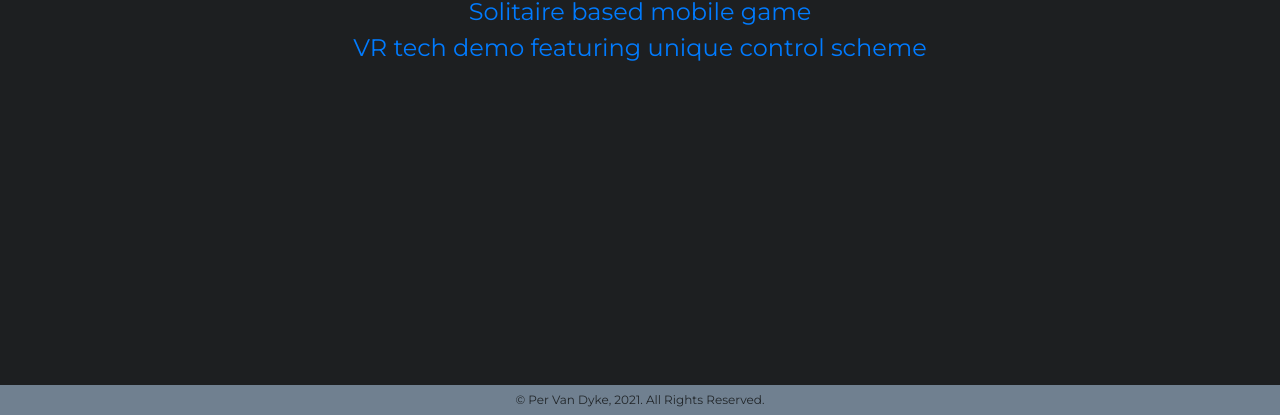
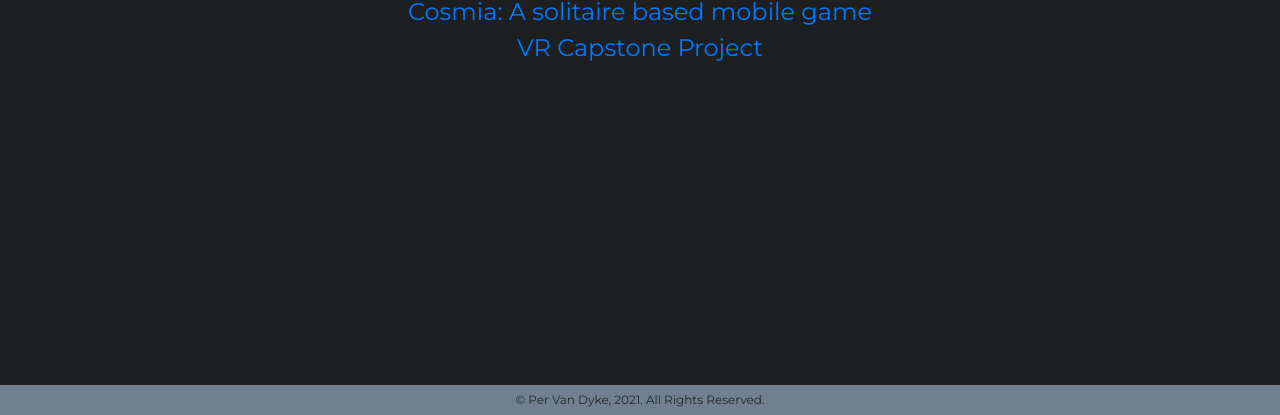
Before and after one commit to pervandyke/pervandyke.github.io, a plain HTML site: page docs/Portfolio.html in a window 1280 px wide. Shown: the part 554-969 px from the top of the page. Drawn offline with nearby package versions, Linux system fonts and the light colour scheme.

Commit message:
Update Portfolio.html

```diff
--- a/docs/Portfolio.html
+++ b/docs/Portfolio.html
@@ -50,8 +50,8 @@
                     <h4><a href="https://github.com/pervandyke/WishListAppAPI" target="_blank">Sample API project</a></h4>
 
                 <h1>Game Development</h1>
-                    <h4><a href="https://github.com/HampshireCollegeCompSci/cs327_f2019" target="_blank">Solitaire based mobile game</a></h4>
-                    <h4><a href="https://vertexflare.notion.site/Vertex-Flare-div-3-portfolio-d45819a60f3a44dab98dcf1e73d4a2ce" target="_blank">VR tech demo featuring unique control scheme</a></h4>
+                    <h4><a href="https://github.com/HampshireCollegeCompSci/cs327_f2019" target="_blank">Cosmia: A solitaire based mobile game</a></h4>
+                    <h4><a href="https://vertexflare.notion.site/Vertex-Flare-div-3-portfolio-d45819a60f3a44dab98dcf1e73d4a2ce" target="_blank">VR Capstone Project</a></h4>
             </div>
 
 
```
